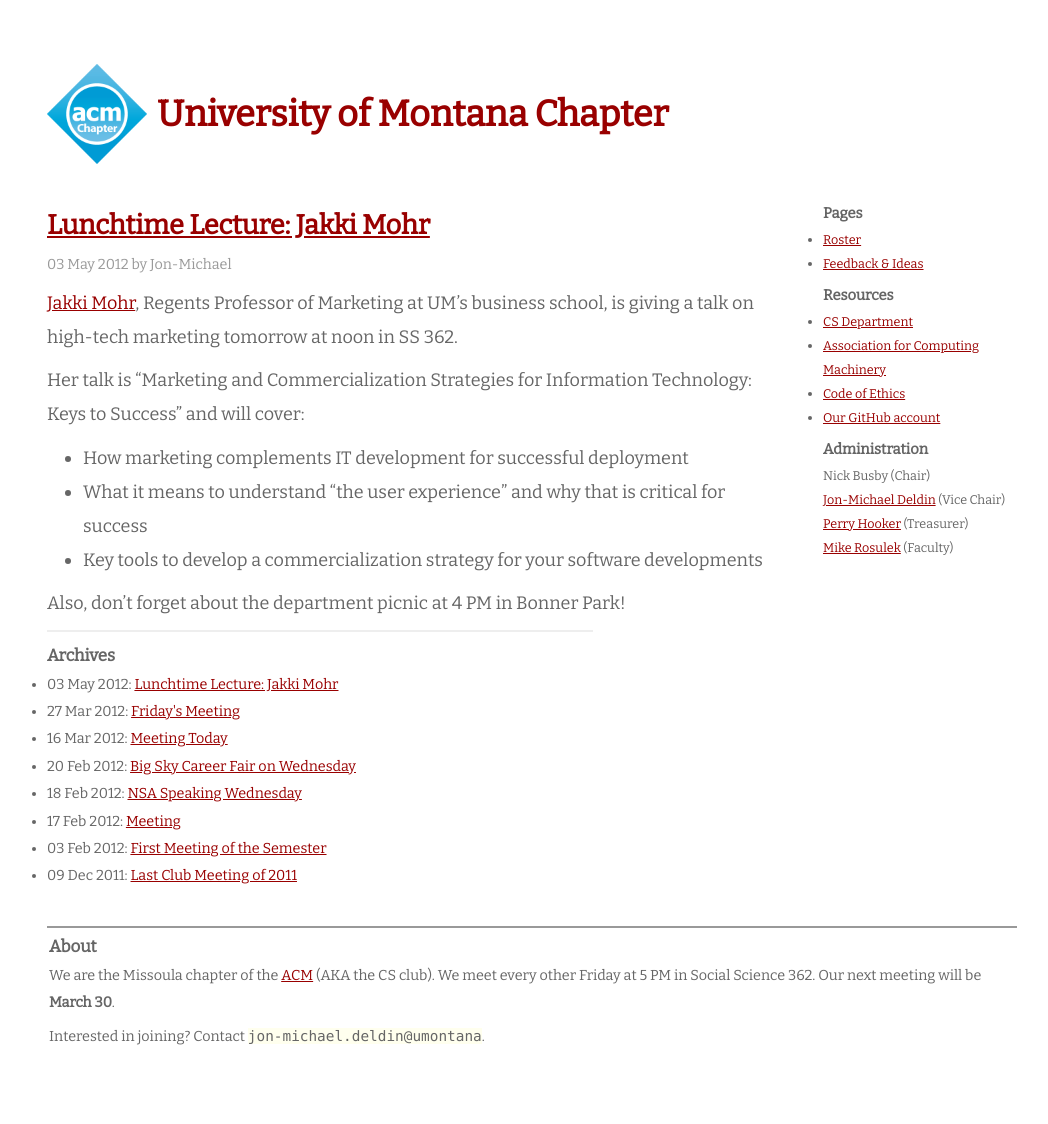
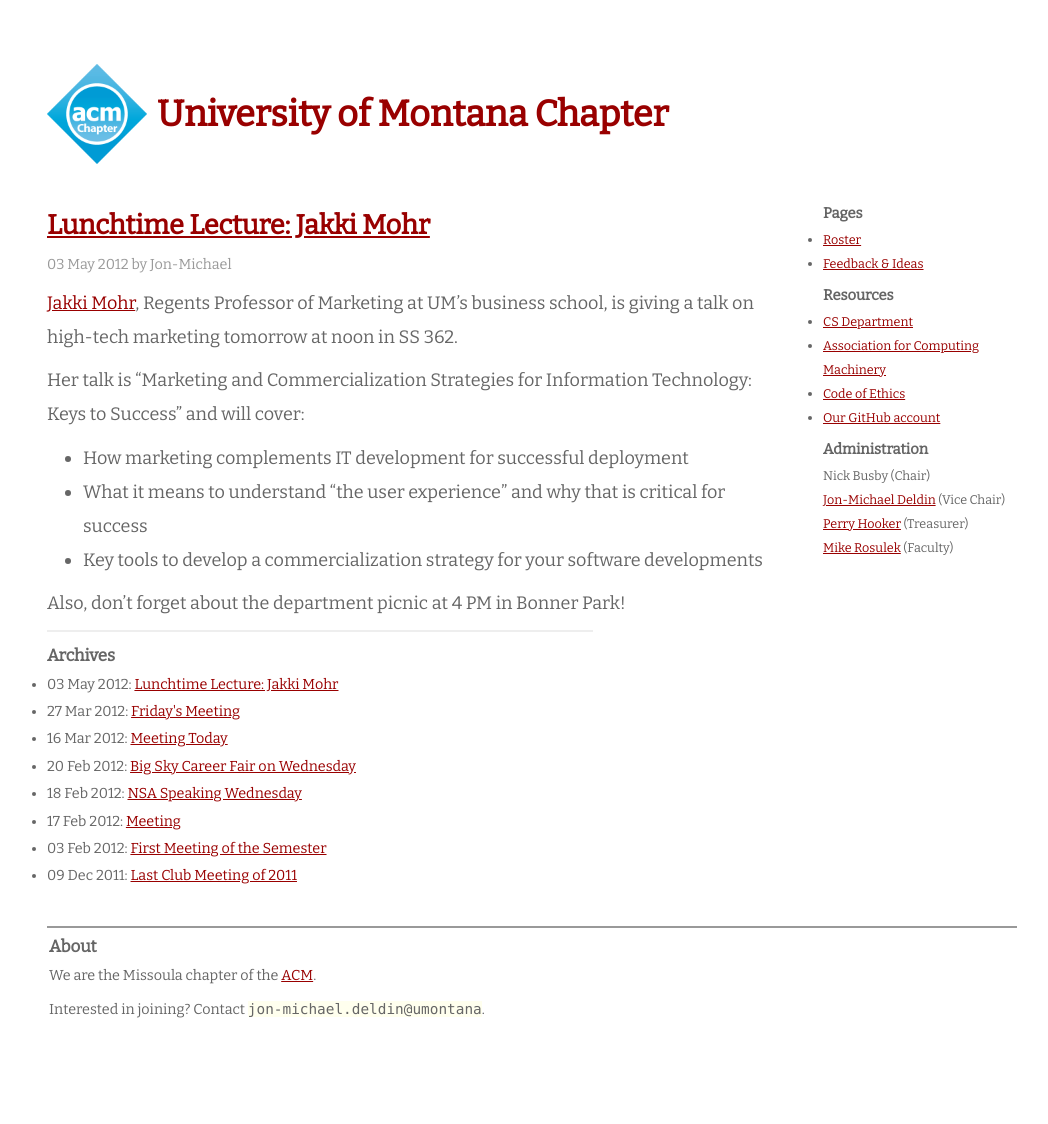
Before and after one commit to umt-cs/umt-cs.github.com, a Jekyll site: the page built from index.html, in a window 1280 px wide. Shown: the whole page, without its empty margins (108-1156 px from the left). Built offline with Jekyll 4.4.1, drawn with Linux system fonts in a browser that asks for light colours; Markdown is read by kramdown in place of the engine named in the settings; after the commit the page ends 1097 px from its top, so only the background shows below that.

Commit message:
Update footer

```diff
--- a/_layouts/default.html
+++ b/_layouts/default.html
@@ -77,9 +77,7 @@
       <h3>About</h3>
       <p>
         We are the Missoula chapter of the <a href="http://acm.org"
-        title="Association for Computing Machinery">ACM</a> (AKA the CS club).
-        We meet every other Friday at 5 PM in Social Science 362. Our next
-        meeting will be <strong>March 30</strong>.
+        title="Association for Computing Machinery">ACM</a>.
       </p>
       <p>
         Interested in joining? Contact <tt>jon-michael.deldin@umontana</tt>.
```
